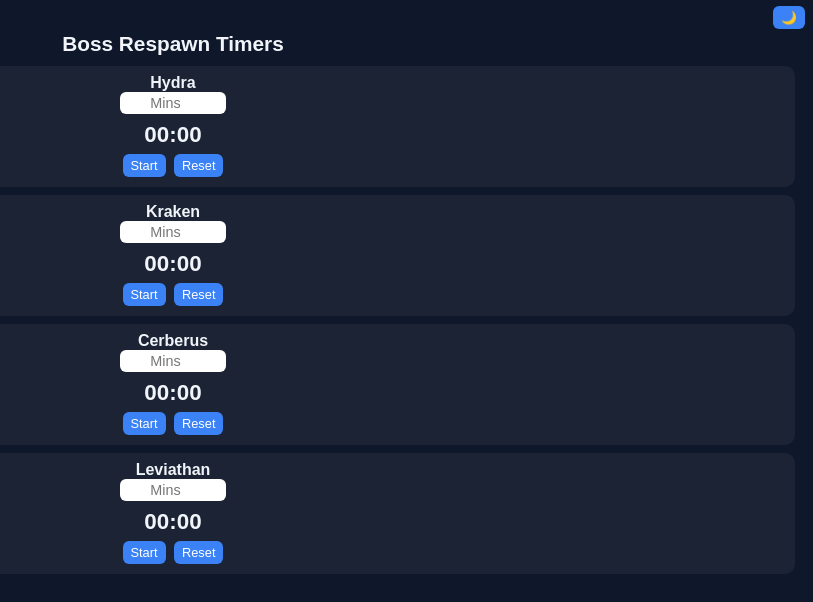
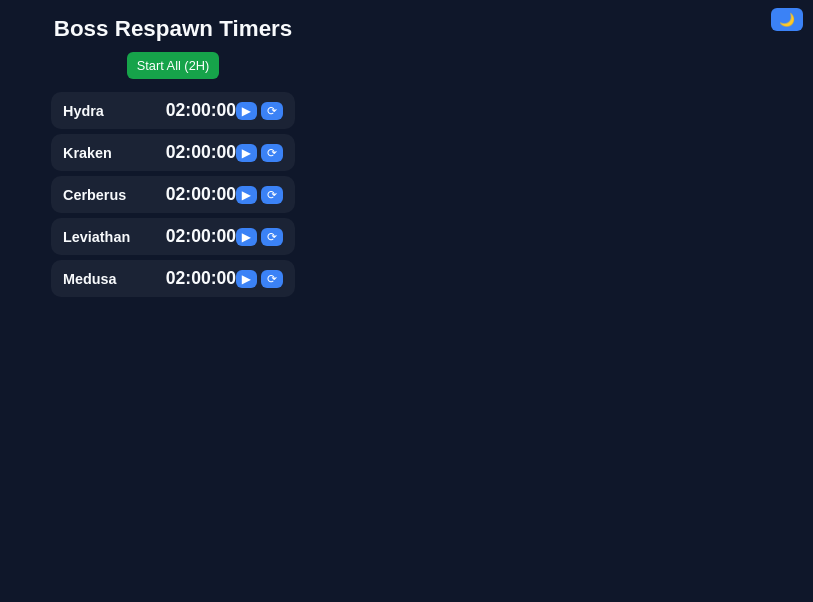
Before and after one commit to eptupi/eptupi.github.io, a plain HTML site: page index.html in a window 1280 px wide. Shown: the whole page, without its empty margins (467-1280 px from the left). Drawn offline with Linux system fonts and the light colour scheme.

Commit message:
Update index.html

```diff
--- a/index.html
+++ b/index.html
@@ -1,65 +1,74 @@
 <!DOCTYPE html>
 <html lang="en">
 <head>
-  <meta charset="UTF-8" />
-  <meta name="viewport" content="width=device-width, initial-scale=1.0" />
-  <title>Boss Respawn Timers ⏳</title>
+  <meta charset="UTF-8">
+  <meta name="viewport" content="width=device-width, initial-scale=1.0">
+  <title>Boss Respawn Timers ⚔️</title>
   <style>
     body {
       font-family: 'Poppins', sans-serif;
       background: #0f172a;
-      color: #f1f5f9;
-      text-align: center;
+      color: #f8fafc;
+      display: flex;
+      flex-direction: column;
+      align-items: center;
+      justify-content: flex-start;
+      min-height: 100vh;
+      margin: 0;
       padding: 10px;
       transition: background 0.3s, color 0.3s;
     }
     .light {
-      background: #f8fafc;
+      background: #f1f5f9;
       color: #0f172a;
     }
     h1 {
-      font-size: 1.3rem;
-      margin-bottom: 10px;
+      font-size: 1.4rem;
+      margin: 6px 0 10px 0;
     }
     .boss {
-      margin: 8px 0;
-      padding: 8px;
+      background: rgba(255,255,255,0.05);
       border-radius: 10px;
-      background: rgba(255,255,255,0.05);
+      padding: 8px 12px;
+      margin: 5px 0;
+      width: 220px;
       display: flex;
-      flex-direction: column;
       align-items: center;
+      justify-content: space-between;
+      transition: 0.2s;
     }
-    .boss input {
-      width: 100px;
-      margin-bottom: 4px;
-      padding: 3px;
-      border: none;
-      border-radius: 6px;
-      text-align: center;
+    .boss:hover { background: rgba(255,255,255,0.1); }
+    .name {
+      font-weight: 600;
       font-size: 0.9rem;
+      flex: 1;
+      text-align: left;
+    }
+    .time {
+      font-size: 1.1rem;
+      font-weight: bold;
+      width: 70px;
+      text-align: right;
+    }
+    .controls {
+      display: flex;
+      gap: 4px;
     }
     .btn {
       background: #3b82f6;
+      color: white;
       border: none;
-      color: white;
-      padding: 4px 8px;
       border-radius: 6px;
+      padding: 2px 6px;
       cursor: pointer;
-      font-size: 0.8rem;
-      margin: 2px;
+      font-size: 0.75rem;
       transition: 0.2s;
     }
     .btn:hover { background: #2563eb; }
-    .countdown {
-      font-size: 1.4rem;
-      margin: 4px 0;
-      font-weight: 600;
-    }
     #themeToggle {
       position: fixed;
-      top: 6px;
-      right: 8px;
+      top: 8px;
+      right: 10px;
       background: #3b82f6;
       border: none;
       color: #fff;
@@ -68,52 +77,60 @@
       cursor: pointer;
       font-size: 0.8rem;
     }
+    #startAll {
+      background: #16a34a;
+      border: none;
+      color: #fff;
+      padding: 6px 10px;
+      border-radius: 6px;
+      margin-bottom: 8px;
+      cursor: pointer;
+      font-size: 0.8rem;
+    }
+    #startAll:hover { background: #15803d; }
   </style>
 </head>
 <body>
   <button id="themeToggle">🌙</button>
   <h1>Boss Respawn Timers</h1>
+  <button id="startAll">Start All (2H)</button>
 
   <div id="bossContainer"></div>
 
   <script>
-    const bosses = ["Hydra", "Kraken", "Cerberus", "Leviathan"];
+    const bosses = ["Hydra", "Kraken", "Cerberus", "Leviathan", "Medusa"];
     const container = document.getElementById("bossContainer");
     const audio = new Audio("https://actions.google.com/sounds/v1/alarms/digital_watch_alarm_long.ogg");
+    const timers = {};
 
-    let timers = {};
-
+    // Build boss list
     bosses.forEach(boss => {
       const div = document.createElement("div");
       div.className = "boss";
       div.innerHTML = `
-        <strong>${boss}</strong>
-        <input type="number" placeholder="Mins" min="1" id="time-${boss}">
-        <div class="countdown" id="display-${boss}">00:00</div>
-        <div>
-          <button class="btn" onclick="startTimer('${boss}')">Start</button>
-          <button class="btn" onclick="resetTimer('${boss}')">Reset</button>
+        <div class="name">${boss}</div>
+        <div class="time" id="time-${boss}">02:00:00</div>
+        <div class="controls">
+          <button class="btn" onclick="startTimer('${boss}')">▶</button>
+          <button class="btn" onclick="resetTimer('${boss}')">⟳</button>
         </div>
       `;
       container.appendChild(div);
     });
 
+    // Start timer for one boss
     function startTimer(boss) {
-      const input = document.getElementById(`time-${boss}`);
-      const display = document.getElementById(`display-${boss}`);
-      let minutes = parseInt(input.value);
-      if (!minutes || minutes <= 0) {
-        alert("Enter valid minutes bro!");
-        return;
-      }
-      let seconds = minutes * 60;
-
       if (timers[boss]) clearInterval(timers[boss]);
+      let seconds = 2 * 60 * 60; // 2 hours
+      const display = document.getElementById(`time-${boss}`);
 
       timers[boss] = setInterval(() => {
-        let m = Math.floor(seconds / 60);
-        let s = seconds % 60;
-        display.textContent = `${m.toString().padStart(2, '0')}:${s.toString().padStart(2, '0')}`;
+        const h = Math.floor(seconds / 3600);
+        const m = Math.floor((seconds % 3600) / 60);
+        const s = seconds % 60;
+        display.textContent =
+          `${h.toString().padStart(2, "0")}:${m.toString().padStart(2, "0")}:${s.toString().padStart(2, "0")}`;
+
         if (seconds <= 0) {
           clearInterval(timers[boss]);
           display.textContent = "🔥 READY 🔥";
@@ -124,22 +141,28 @@
       }, 1000);
     }
 
+    // Reset timer
     function resetTimer(boss) {
       clearInterval(timers[boss]);
-      document.getElementById(`display-${boss}`).textContent = "00:00";
-      document.getElementById(`time-${boss}`).value = "";
+      document.getElementById(`time-${boss}`).textContent = "02:00:00";
     }
 
+    // Start all
+    document.getElementById("startAll").addEventListener("click", () => {
+      bosses.forEach(boss => startTimer(boss));
+    });
+
+    // Flash + Sound
     function flashScreen() {
       document.body.style.background = "#f00";
-      setTimeout(() => document.body.classList.toggle('light'), 100);
       setTimeout(() => document.body.style.background = "", 300);
     }
 
-    document.getElementById("themeToggle").addEventListener("click", () => {
+    // Theme toggle
+    const themeBtn = document.getElementById("themeToggle");
+    themeBtn.addEventListener("click", () => {
       document.body.classList.toggle("light");
-      document.getElementById("themeToggle").textContent =
-        document.body.classList.contains("light") ? "🌙" : "☀️";
+      themeBtn.textContent = document.body.classList.contains("light") ? "☀️" : "🌙";
     });
   </script>
 </body>
```
